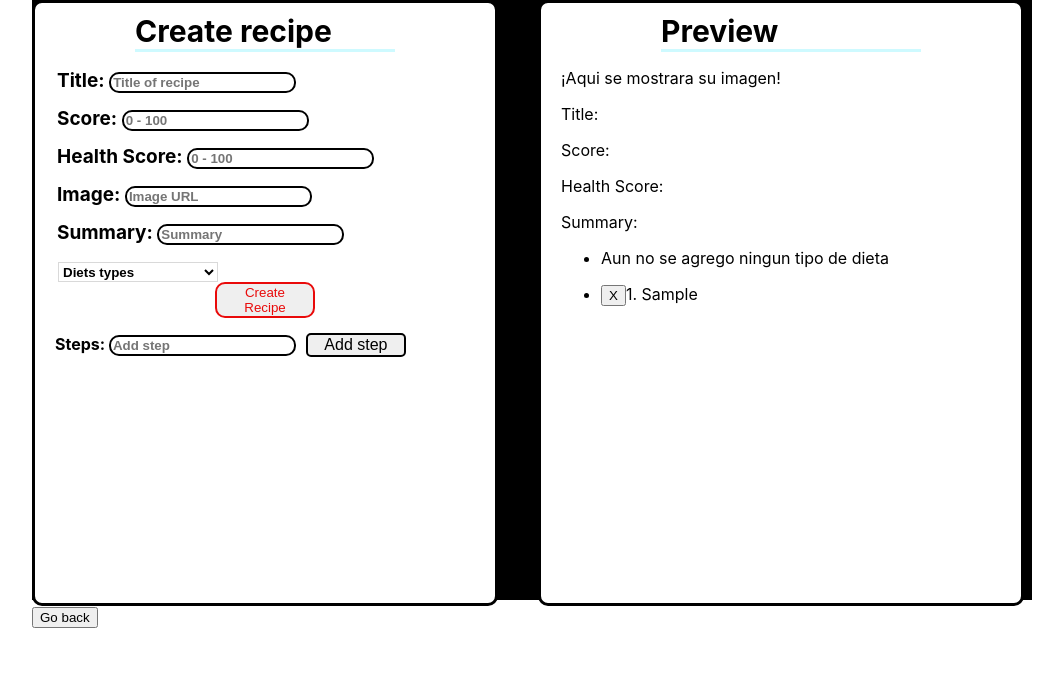
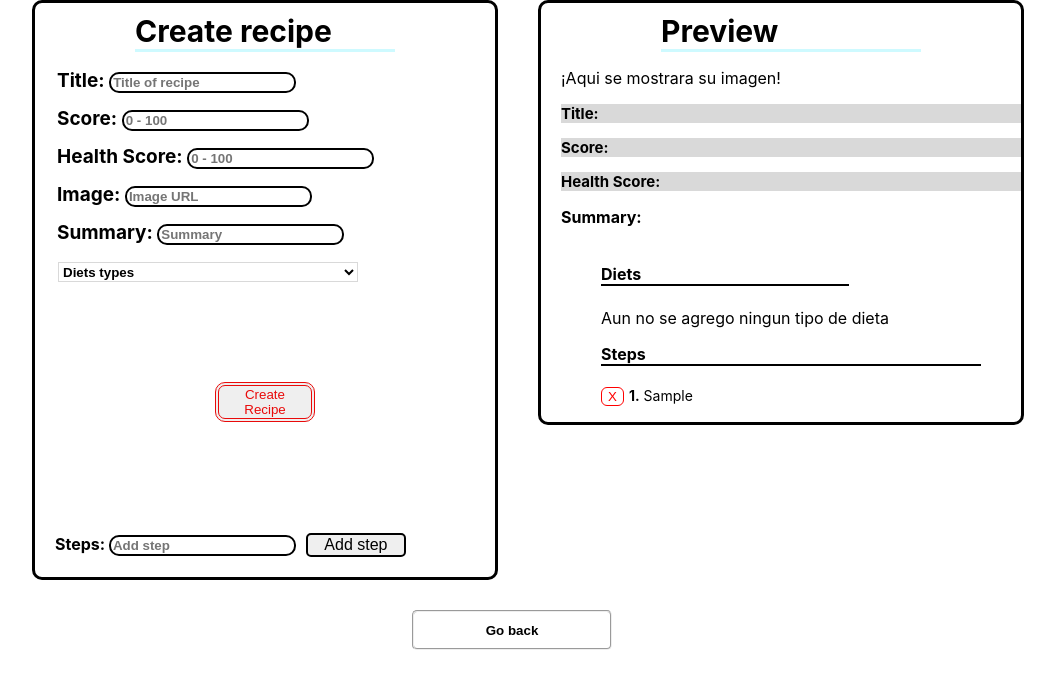
Before and after one commit to franciscolubo/PI_Food_Henry, a React (Create React App) app in the folder client/: page /recipes in a window 1280 px wide. Both pictures are taken after typing "Sample" into the empty fields and a click on the button "Add step". Shown: the top 688 px of the page, without its empty margins (108-1171 px from the left). Built offline with nearby package versions, Linux system fonts and the light colour scheme.

Commit message:
Css casi full, put y delete casi finalizados

```diff
--- a/client/src/App.js
+++ b/client/src/App.js
@@ -4,6 +4,7 @@ import LandingPage from './Components/LandingPage.jsx';
 import Home from './Components/Home.jsx'
 import RecipeDetail from './Components/RecipeDetail.jsx'
 import CreateRecipe from './Components/CreateRecipe.jsx'
+import EditRecipe from './Components/EditRecipe.jsx';
 
 function App() {
   return (
@@ -14,6 +15,7 @@ function App() {
         <Route exact path ='/home' element={<Home />} />
         <Route exact path ='/recipes/:idRecipe' element={<RecipeDetail />} />
         <Route exact path ='/recipes' element={<CreateRecipe />} />
+        <Route exact path ='/recipes/editRecipe' element={<EditRecipe />} />
       </Switch>
       </div>
     </BrowserRouter>
--- a/client/src/Components/CreateRecipe.jsx
+++ b/client/src/Components/CreateRecipe.jsx
@@ -50,12 +50,17 @@ export default function CreateRecipe() {
 
     const handleSelect = (e) => {
         e.preventDefault();
+        let existRecipe = recipe.diets.filter(d => d === e.target.value)
+        console.log(e.target.value)
+        console.log(existRecipe)
+        if (existRecipe.length === 0) {
             (e.target.value === 'Diets types')
                 ? e.target.value = ""
                 : setRecipe({
                     ...recipe,
                     diets: [...recipe.diets, e.target.value]
                 })
+        } else alert('Ya se agrego esta dieta')
     }
 
     const handleDelete = (element, option) => {
@@ -138,19 +143,20 @@ export default function CreateRecipe() {
                         ? <p>¡Aqui se mostrara su imagen!</p>
                         : <img className='preview-image' src={recipe.image} alt='img' />
                 }
-                <span className='preview-mostrador'>Title: </span><p>{recipe.title}</p>
-                <span className='preview-mostrador'>Score: </span><p>{recipe.score}</p>
-                <span className='preview-mostrador'>Health Score: </span><p>{recipe.healthScore}</p>
-                <span className='preview-mostrador'>Summary: </span><p>{recipe.summary}</p>
+                <p className='preview-p'><span className='preview-mostrador'>Title: </span>{recipe.title}</p>
+                <p className='preview-p'><span className='preview-mostrador'>Score: </span>{recipe.score}</p>
+                <p className='preview-p'><span className='preview-mostrador'>Health Score: </span>{recipe.healthScore}</p>
+                <p className='preview-p-summary'><span className='preview-mostrador'>Summary: </span>{recipe.summary}</p>
                 <div className='preview-diets'>
                     <ul>
                         <li>
+                            <h4>Diets</h4>
                             {
                                 (recipe.diets.length !== 0)
                                     ? recipe.diets.map((e, i) => {
 
-                                        return <p key={i}>
-                                            <button onClick={() => handleDelete({ e }, "diets")}>X</button>
+                                        return <p className='diets-p' key={i}>
+                                            <button className='button-delete' onClick={() => handleDelete({ e }, "diets")}>X</button>
                                             {e}
                                         </p>
                                     })
@@ -162,16 +168,17 @@ export default function CreateRecipe() {
                 <div className='preview-steps'>
                     <ul>
                         <li>
+                            <h4>Steps</h4>
                             {
                                 (recipe.steps.length !== 0)
                                     ? recipe.steps.map((e, i) => {
 
-                                        return <p key={i}>
-                                            <button onClick={() => handleDelete({ e }, "steps")}>X</button>
-                                            {i + 1}. {e}
+                                        return <p className='steps-p' key={i}>
+                                            <button className='button-delete' onClick={() => handleDelete({ e }, "steps")}>X</button>
+                                            <span>{i + 1}.</span> {e}
                                         </p>
                                     })
-                                    : <p>No se agrego ningun paso aun</p>
+                                    : <p>No se agrego ningun paso aún</p>
                             }
                         </li>
                     </ul>
@@ -179,10 +186,11 @@ export default function CreateRecipe() {
             </div>
 
 
-
+            <div className='contendor-button'>
                 <Link to={'/home'}>
-                <button type='submit'>Go back</button>
+                    <button className='button-home' type='submit'>Go back</button>
                 </Link>
+            </div>
         </div>
     )
 }
--- /dev/null
+++ b/client/src/Components/EditRecipe.jsx
@@ -0,0 +1,61 @@
+import React, { useState } from 'react'
+import { useDispatch, useSelector } from 'react-redux'
+
+export default function EditRecipe() {
+    const dispatch = useDispatch()
+    const oldRecipe = useSelector(state => state.detail)
+    const [editRecipe, setEditRecipe] = useState({
+        title: oldRecipe.title,
+        score: oldRecipe.score,
+        healthScore: oldRecipe.healthScore,
+        image: oldRecipe.image,
+        summary: oldRecipe.summary,
+        diets: oldRecipe.diets,
+        steps: oldRecipe.steps
+    })
+
+    const validaciones = () => {
+        if (editRecipe.title.length === 0) {
+            setEditRecipe({
+                ...editRecipe,
+                title: oldRecipe.title
+            })
+        }
+    }
+
+    const checkboxs = () => {
+        let comprobacion = document.getElementById('check-title').readOnly
+        if (comprobacion) {
+            document.getElementById('check-title').readOnly = false;
+        } else {
+            document.getElementById('check-title').readOnly = true;
+        }
+    }
+
+    const handleChange = (e) => {
+        e.preventDefault()
+        setEditRecipe({
+            ...editRecipe,
+            [e.target.name]: e.target.value
+        })
+    }
+
+    const handleSubmit = (e) => {
+        e.preventDefault()
+        validaciones()
+        console.log(editRecipe)
+    }
+
+    return (
+        <div>
+            <div>
+                <form onSubmit={handleSubmit}>
+                    <label>Title<input type='checkbox' id='chec-title' onChange={checkboxs} /></label>
+                    <input placeholder='Title' name='title' id='check-title' onChange={handleChange} readOnly />
+
+                    <button type='submit'>ENVIAAR</button>
+                </form>
+            </div>
+        </div>
+    )
+}
--- a/client/src/Components/RecipeDetail.jsx
+++ b/client/src/Components/RecipeDetail.jsx
@@ -9,28 +9,33 @@ export default function RecipeDetail() {
     const dispatch = useDispatch()
     const { idRecipe } = useParams()
     const recipe = useSelector(state => state.detail)
-
+    console.log(recipe)
     useEffect(() => {
         dispatch(recipeDetail(idRecipe))
     }, [dispatch])
 
+    const editRecipe = (e) => {
+        e.preventDefault()
+        alert('Solo puedes editar recetas creadas por ti')
+    }
     return (
-        <div>
+        <div className='contenedor-detail'>
             {
                 (recipe.length === 0)
                     ? <p>Estamos cargando todo</p>
                     :
                     <div>
-                        <img alt='img' src={recipe.image} />
-                        <div>
+                        <img className='detail-img' alt='img' src={recipe.image} />
+                        <div className='detail-cont-info'>
                             <h2>{recipe.title}</h2>
-                            <p><span>Score: </span>{recipe.score}</p>
-                            <p><span>Health score: </span>{recipe.healthScore}</p>
-                            <p><span>Description: </span>{recipe.summary}</p>
+                            <p><span className='resaltar-detail'>Score: </span>{recipe.score}</p>
+                            <p><span className='resaltar-detail'>Health score: </span>{recipe.healthScore}</p>
+                            <p><span className='resaltar-detail'>Description: </span>{recipe.summary}</p>
                             <div>
+                                <h4>Diets</h4>
                                 {
                                     recipe.diets?.map((e, i) => {
-                                        return <p key={i + 1}>{e}</p>
+                                        return <p className='detail-diets' key={i + 1}>{e}</p>
                                     })
                                 }
                             </div>
@@ -39,15 +44,20 @@ export default function RecipeDetail() {
                                     (recipe.steps?.length === 0)
                                         ? <p>No hay pasos para esta receta</p>
                                         : recipe.steps?.map((e, i) => {
-                                            return <p key={i}><span>Paso {i + 1}:</span> {e}</p>
+                                            return <p className='detail-steps' key={i}><span>Paso {i + 1}:</span> {e}</p>
                                         })
                                 }
                             </div>
                         </div>
                     </div>
             }
+            {
+                (recipe.hasOwnProperty('isDb'))
+                    ? <Link to={'/recipes/editRecipe'}><button>Edit recipe</button></Link>
+                    : <button onClick={editRecipe}>Edit recipe</button>
+            }
             <Link to='/home'>
-                <button>Back to home</button>
+                <button className='button-home'>Back to home</button>
             </Link>
         </div>
     )
--- a/client/src/index.css
+++ b/client/src/index.css
@@ -211,8 +211,7 @@ code {
 
 .contenedor {
   width: 100%;
-  height: 600px;
-  background-color: #000;
+  height: auto;
 }
 
 .contenedor .recipe {
@@ -227,7 +226,7 @@ code {
 
 .contenedor .recipe .create-recipe {
   width: 100%;
-  height: 300px;
+  height: 500px;
 }
 
 .contenedor .recipe .create-recipe .contenedor-colectores {
@@ -261,16 +260,17 @@ code {
   color: #000;
   border: 1px solid #d9d9d9;
   background: transparent;
-  width: 160px;
+  width: 300px;
   height: 20px;
 }
 
 .contenedor .recipe .create-recipe .create-recipe-button {
-  margin-left: 180px;
-  border: 2px solid;
+  border: 4px double;
   border-radius: 10px;
   width: 100px;
   color: #e90a0a;
+  clear:both;
+  margin: 100px 180px;
 }
 
 .contenedor .recipe .create-recipe .create-recipe-button:hover {
@@ -324,4 +324,141 @@ code {
 
 .preview .preview-image {
   width: 60%;
+  margin-right: 100%;
 }
+
+.preview .preview-mostrador {
+  font-weight: bold;
+  margin-top: 10px;
+}
+
+.preview .preview-p {
+  font-size: 15px;
+  background-color: #d9d9d9;
+}
+
+.preview .preview-p-summary {
+  width: 95%;
+  height: auto;
+  word-wrap: break-word;
+}
+
+/* Preview de dietas */
+
+.preview .preview-diets {
+  width: 100%;
+}
+
+.preview .preview-diets li {
+  list-style: none;
+  float:left;
+}
+
+.preview .preview-diets .diets-p {
+  font-size: 14px;
+  margin-right: 10px;
+  float:left;
+}
+
+.button-delete {
+  background: transparent;
+  color: red;
+  border: 1px solid red;
+  border-radius: 6px;
+  margin-right: 5px;
+}
+
+.button-delete:hover {
+  background: red;
+  color: white;
+}
+
+.preview .preview-steps {
+  clear:both;
+  width: 100%;
+  height: 100%;
+}
+
+.preview .preview-steps li {
+  list-style: none;
+}
+
+.preview .preview-steps .steps-p {
+  font-size: 14px;
+  margin-top: 5px;
+  width: 90%;
+  height: auto;
+  word-wrap: break-word;
+}
+
+.preview .preview-steps .steps-p span {
+  font-weight: bold;
+}
+
+.button-home {
+  background: transparent;
+  border: 2px groove;
+  border-radius: 5px;
+  color: #000;
+  font-weight: bold;
+  width: 200px;
+  height: 40px;
+  margin-left: 38%;
+  margin-top: 30px;
+}
+
+.button-home:hover {
+  color: white;
+  background: #f3e305;
+}
+
+.preview h4 {
+  margin-right: 40px;
+  border-bottom: 2px solid #000;
+}
+
+
+/* More Details */
+
+.contenedor-detail {
+  width: 100%;
+  border: 3px solid;
+  border-radius: 10px;
+  margin-top: 10px;
+  height: auto;
+  background: #304ce6;
+}
+
+.contenedor-detail .detail-img {
+  width: 50%;
+  margin: 20px 20px
+}
+
+.contenedor-detail .detail-cont-info {
+  margin-left: 20px;
+}
+
+.contenedor-detail .detail-cont-info h2 {
+  font-weight: bold;
+  font-size: 25px;
+  border-top: 2px solid;
+  padding-top: 23px;
+}
+
+.contenedor-detail .detail-cont-info p{
+  font-size: 15px;
+  margin-right: 20px;
+}
+
+.contenedor-detail .detail-cont-info .resaltar-detail {
+  font-weight: bold;
+}
+
+.contenedor-detail .detail-cont-info .detail-diets {
+  text-decoration: underline;
+  font-weight: 17px;
+}
+
+.contenedor-detail .detail-cont-info .detail-steps span{
+  font-weight: bold;
+}
```
Also changed, not shown: 1 other file (tests, documents, lock files or other folders). Lines whose indentation alone changed are shown as unchanged.
